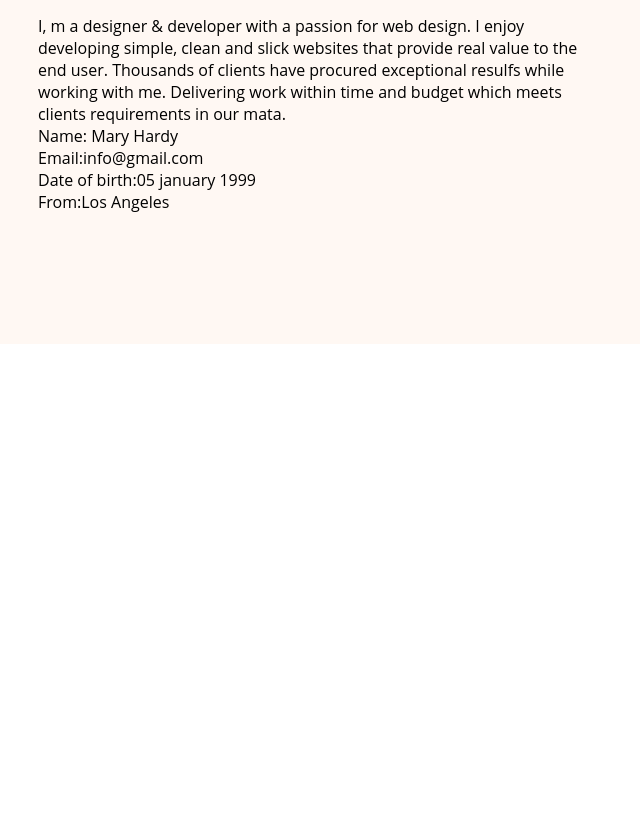
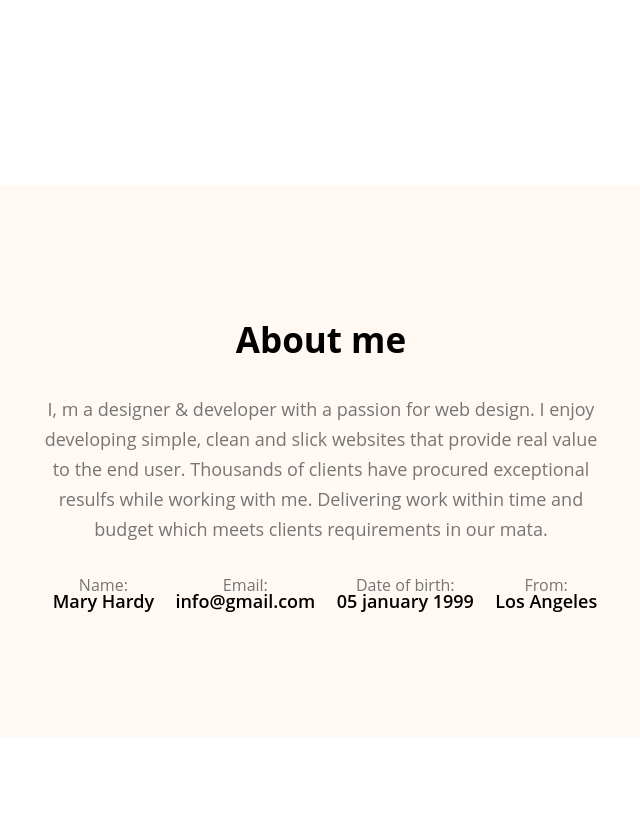
Before and after one commit to jamshed-uddin/Portfolio, a plain HTML site: page index.html in a window 1280 px wide. Shown: the part 755-1582 px from the top of the page, without its empty margins (319-959 px from the left). Before the commit the page ends 1189 px from the top, so only its background shows below. Drawn offline with Linux system fonts and the light colour scheme.

Commit message:
about section done

```diff
--- a/index.html
+++ b/index.html
@@ -47,11 +47,11 @@
                     clean and slick websites that provide real value to the end user. Thousands of clients have procured
                     exceptional resulfs while working with me. Delivering work within time and budget which meets
                     clients requirements in our mata.</p>
-                <div class="info">
-                    <p>Name: Mary Hardy</p>
-                    <p>Email:info@gmail.com</p>
-                    <p>Date of birth:05 january 1999</p>
-                    <p>From:Los Angeles</p>
+                <div class="a-info">
+                    <p class="para">Name:<span class="info-des">Mary Hardy</span></p>
+                    <p class="para">Email:<span class="info-des">info@gmail.com</span></p>
+                    <p class="para">Date of birth:<span class="info-des">05 january 1999 </span></p>
+                    <p class="para">From:<span class="info-des">Los Angeles</span></p>
 
                 </div>
             </div>
--- a/styles.css
+++ b/styles.css
@@ -24,6 +24,7 @@
     background-image: url(/portfolio-resources/images/header_bg.png);
     background-repeat: no-repeat;
     background-position: bottom right;
+    height: 790px;
 }
 /* header and navigation styles */
 nav{
@@ -107,19 +108,52 @@ margin-bottom: 30px;
     cursor: pointer;
 }
 
+/* about me section */
+
 .about{
     background-color: #FFF8F3;
     border-radius: 10px;
     margin: 100px 200px 90px 200px;
     padding: 131px 157px;
+    text-align: center;
 
 }
 
 .a-title{
-background-color: aqua;
 text-align: center;
 margin-top: 0;
 margin-bottom: 30px;
 font-size: 35px;
 line-height:48px;
 }
+
+.a-text{
+    text-align: center;
+    color: #757575;
+    font-size: 18px;
+    line-height: 30px;
+    font-weight: 400px;
+    margin-bottom: 30px;
+}
+
+.a-info{
+    display: flex;
+    justify-content: space-around;
+    text-align:center;
+color:#757575;
+
+}
+
+.para{
+    margin-left:8px;
+
+}
+
+.info-des{
+    display: block;
+    color: #000000;
+    font-style: normal;
+    font-weight: 600;
+    font-size: 18px;
+    line-height: 10px;
+}
```
